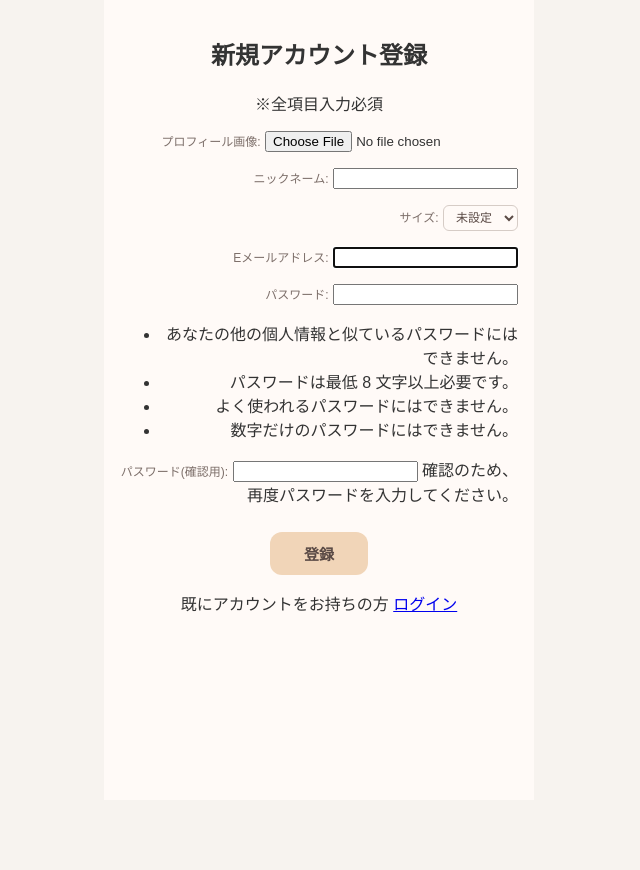
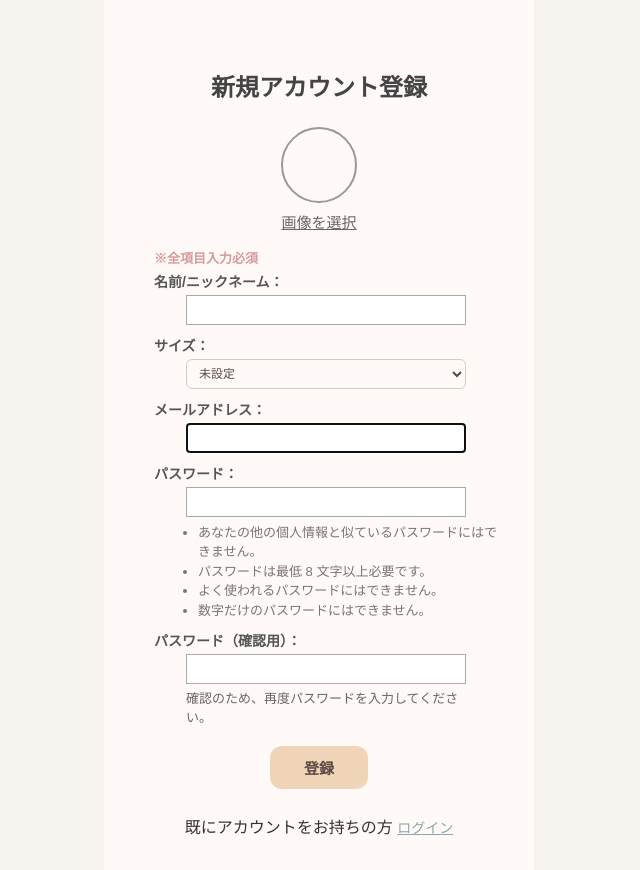
Before and after one commit to yukaaa57/ouchi_closet, a Django app: page /accounts/signup/ in a window 1280 px wide. Shown: the whole page, without its empty margins (321-961 px from the left). Before the commit the page ends 612 px from the top, so only its background shows below. Run offline with Django 5.2, Linux system fonts and the light colour scheme.

Commit message:
CSS実装中（新規登録画面）

```diff
--- a/my_app/static/css/style.css
+++ b/my_app/static/css/style.css
@@ -1200,6 +1200,7 @@ form select {
     font-size: 12px;
     color: #d89a9a;
     font-weight: 600;
+    text-align: left;
 }
 
 /* =====アイテム検索画面===== */
@@ -2043,5 +2044,98 @@ form select {
 .text-link {
     color: #8fbfa8;
     font-weight: bold;
-
-}
+}
+
+/* =====新規登録画面===== */
+/* 新規登録画面全体 */
+.signup-container {
+    width: 330px;
+    margin: 0 auto;
+    padding-top: 32px;
+}
+
+/* タイトル */
+.signup-container .account-title {
+    font-size: 24px;
+    margin-bottom: 24px;
+}
+
+/* 注意書き */
+.account-section-title p {
+    color: #d89a9a;
+    font-size: 13px;
+    font-weight: bold;
+    margin: 0 0 4px;
+    text-align: left;
+}
+
+/* 入力フォーム１項目ごとのまとまり */
+.signup-container .form-group {
+    margin-bottom: 10px;
+    text-align: left;
+}
+
+/* 入力フォームラベル */
+.signup-container .form-group label {
+    display: block;
+    margin-bottom: 4px;
+    color: #555;
+    font-size: 14px;
+    font-weight: bold;
+}
+
+/* 入力フォーム入力欄 */
+.signup-container .form-group input,
+.signup-container .form-group select {
+    width: 280px;
+    height: 30px;
+    margin-left: 32px;
+    box-sizing: border-box;
+}
+
+/* パスワード説明文*/
+.helptext {
+    margin-top: 24px;
+    font-size: 13px;
+    color: #666;
+    line-height: 1.6;
+}
+
+.helptext2 {
+    margin-top: 4px;
+    font-size: 13px;
+    color: #666;
+    margin-left: 32px;
+}
+
+.signup-container .save-area {
+    margin-top: 20px;
+    margin-bottom: 12px;
+}
+
+.signup-container .login-link {
+    margin-top: 12px;
+}
+
+/* プロフィール画像 */
+#id_profile_image {
+    display: none;
+}
+
+.image-area {
+    text-align: center;
+    margin-bottom: 16px;
+}
+
+.profile-preview {
+    width: 72px;
+    height: 72px;
+    border: 2px solid #999;
+    border-radius: 50%;
+    margin: 8px auto;
+}
+
+.image-select-button {
+    text-decoration: underline;
+    cursor: pointer;
+}
--- a/my_app/templates/registration/password_change_form.html
+++ b/my_app/templates/registration/password_change_form.html
@@ -14,7 +14,7 @@
         {{ form.as_p }}
 
         <div class="save-area">
-            <button type="submit" class="change-button">パスワードを変更</button>
+            <button type="submit" class="save-button">パスワードを変更</button>
         </div>
     </form>
 </div>
--- a/my_app/templates/registration/signup.html
+++ b/my_app/templates/registration/signup.html
@@ -1,13 +1,66 @@
 {% extends "registration/account_base.html" %}
 
 {% block content %}
-<h2>新規アカウント登録</h2>
+<div class="signup-container">
+    <h2 class="account-title">新規アカウント登録</h2>
 
+    <form method="post" enctype="multipart/form-data" class="account-form">
+        {% csrf_token %}
+
+        <div class="image-area">
+
+            <div class="profile-preview"></div>
+            {{ form.profile_image }}
+
+            <label for="id_profile_image" class="image-select-button">画像を選択</label>
+        </div>
+
+        <div class="account-section-title">
             <p>※全項目入力必須</p>
+        </div>
 
-<form method="post" enctype="multipart/form-data">
-    {% csrf_token %}
-    {{ form.as_p }}
+        <div class="form-group">
+            <label for="{{ form.nickname.id_for_label }}">名前/ニックネーム：</label>
+            {{ form.nickname }}
+            {{ form.nickname.errors }}
+        </div>
+
+        <div class="form-group">
+            <label for="{{ form.size.id_for_label }}">サイズ：</label>
+            {{ form.size }}
+            {{ form.size.errors }}
+        </div>
+
+        <div class="form-group">
+            <label for="{{ form.email.id_for_label }}">メールアドレス：</label>
+            {{ form.email }}
+            {{ form.email.errors }}
+        </div>
+
+        <div class="form-group">
+            <label for="{{ form.passeord1.id_for_label }}">パスワード：</label>
+            {{ form.password1 }}
+            {{ form.password1.errors }}
+
+            {% if form.password1.help_text %}
+                <div class="helptext">
+                    {{ form.password1.help_text }}
+                </div>
+            {% endif %}
+        </div>
+
+        <div class="form-group">
+            <label for="{{ form.passeord2.id_for_label }}">パスワード（確認用）：</label>
+            {{ form.password2 }}
+            {{ form.password2.errors }}
+
+            {% if form.password2.help_text %}
+                <div class="helptext2">
+                    {{ form.password2.help_text }}
+                </div>
+            {% endif %}
+        </div>
+
         <input type="hidden" name="invite" value="{{ invite|default:'' }}">
 
         <div class="save-area">
@@ -18,6 +71,7 @@
 
     <p>
         既にアカウントをお持ちの方
-    <a href="{% url 'login' %}">ログイン</a>
+        <a href="{% url 'login' %}" class="login-link">ログイン</a>
     </p>
+</div>
 {% endblock %}
```
Lines whose indentation alone changed are shown as unchanged.
